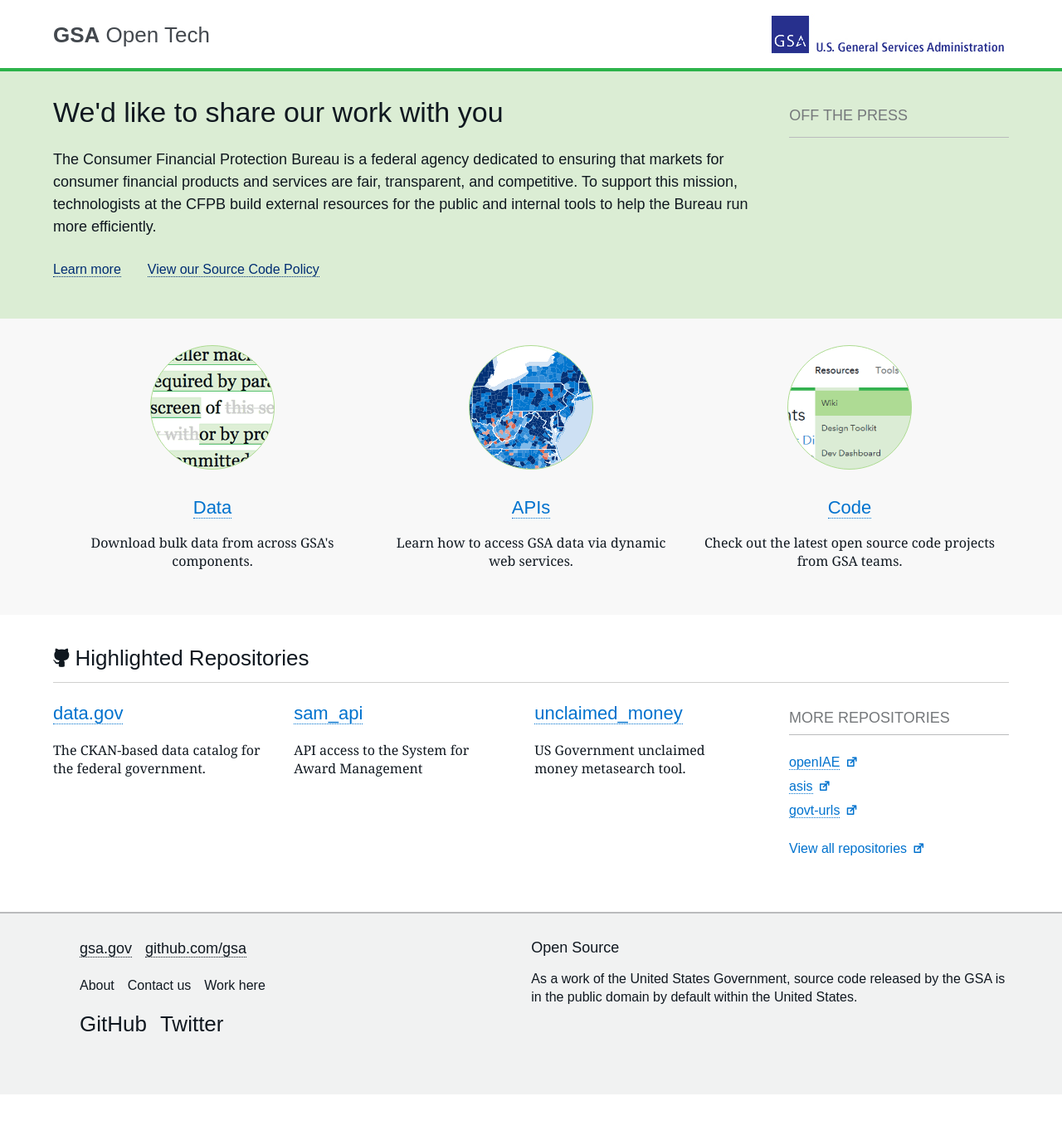
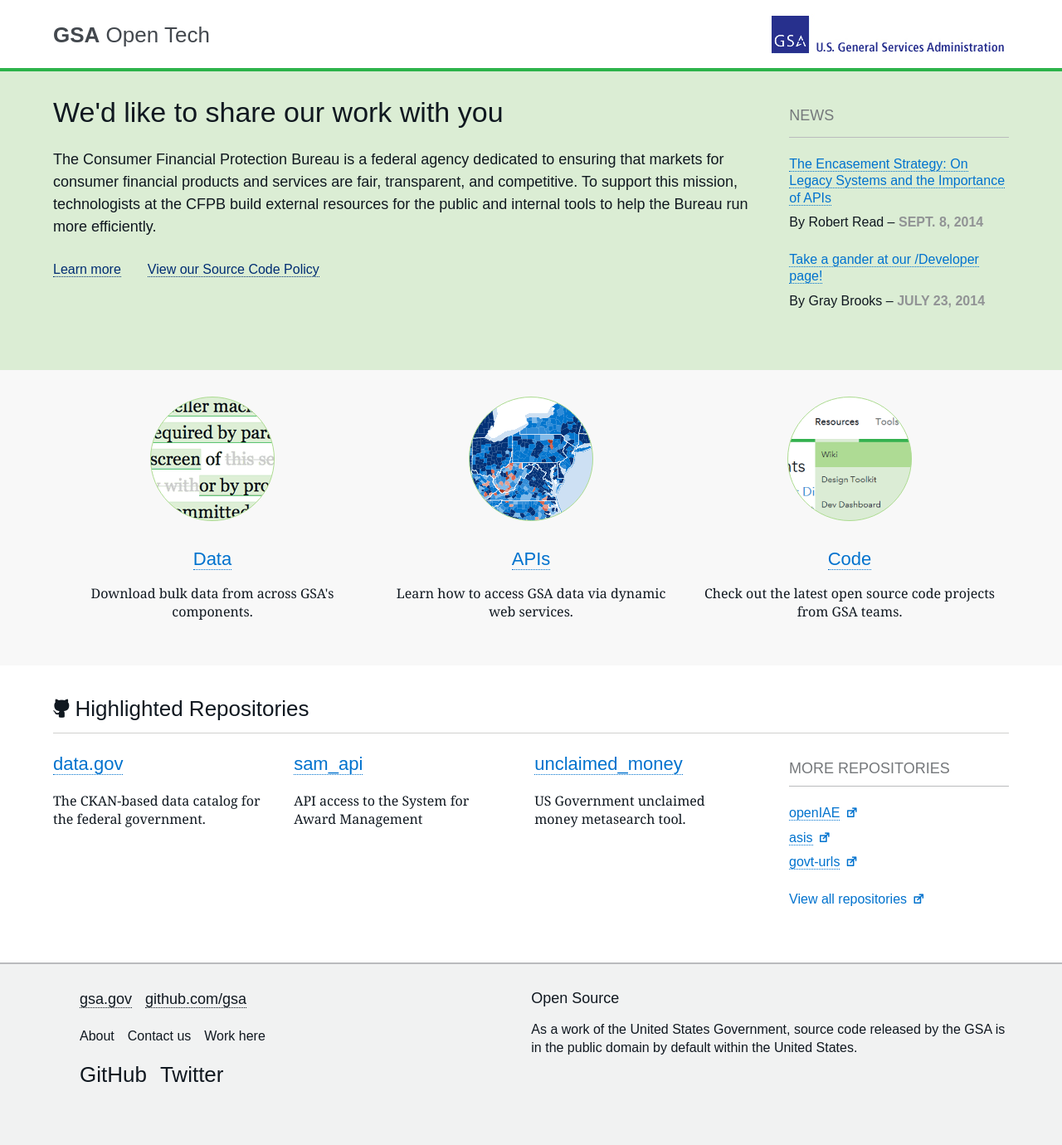
Before and after one commit to GSA/open.gsa.gov, a Jekyll site: the page built from index.html, in a window 1280 px wide. Shown: the whole page at 83% size. Built offline with Jekyll 4.4.1, drawn with Linux system fonts in a browser that asks for light colours; nearby versions of some CDN libraries; some web fonts are replaced; before the commit the page ends 1319 px from its top, so only the background shows below that.

Commit message:
moving blogposts to homepage

```diff
--- a/index.html
+++ b/index.html
@@ -27,34 +27,36 @@
                         </ul>
                     </section>
 
+
                     <section class="sidebar off-the-press">
-                        <h2 class="sidebar_head">Off the press</h2>
+                        <h2 class="sidebar_head">News</h2>
                         <ul class="sidebar_list nav-list">
-                        {% for post in site.posts limit:2 %}
                             <li class="sidebar_list_item">
-                                <h3 class="sidebar_list_item_head">
-                                {% if post.external-url %}
-                                    <a href="{{ post.external-url }}">
-                                {% else %}
-                                    <a href="{{ post.url | remove_first:'/' }}/">
-                                {% endif %}
-                                        {{ post.title }}
-                                    </a>
+                                <h3 class="sidebar_list_item_head"><a href="https://18f.gsa.gov/2014/09/08/the-encasement-strategy-on-legacy-systems-and-the/">The Encasement Strategy: On Legacy Systems and the Importance of APIs</a>
                                 </h3>
 
                                 <div class="sidebar_list_item_meta entry_meta">
-                                    {% if post.author %}
-                                    By <span class="author">{{ post.author }}</span> &ndash;
-                                    {% endif %}
+                                    By <span class="author">Robert Read</span> &ndash;
 
-                                    {% if post.date %}
-                                    <time datetime="{{ post.date | date: '%b %d, %Y' }}">
-                                        {{ post.date | date: '%b %d, %Y' }}
+                                    <time>
+                                        Sept. 8, 2014
                                     </time>
-                                    {% endif %}
                                 </div>
                             </li>
-                        {% endfor %}
+                        </ul>
+                        <ul class="sidebar_list nav-list">
+                            <li class="sidebar_list_item">
+                                <h3 class="sidebar_list_item_head"><a href="https://18f.gsa.gov/2014/07/23/take-a-gander-at-our-developer-page/">Take a gander at our /Developer page!</a>
+                                </h3>
+
+                                <div class="sidebar_list_item_meta entry_meta">
+                                    By <span class="author">Gray Brooks</span> &ndash;
+
+                                    <time>
+                                        July 23, 2014
+                                    </time>
+                                </div>
+                            </li>
                         </ul>
                     </section>
                 </div>
```
